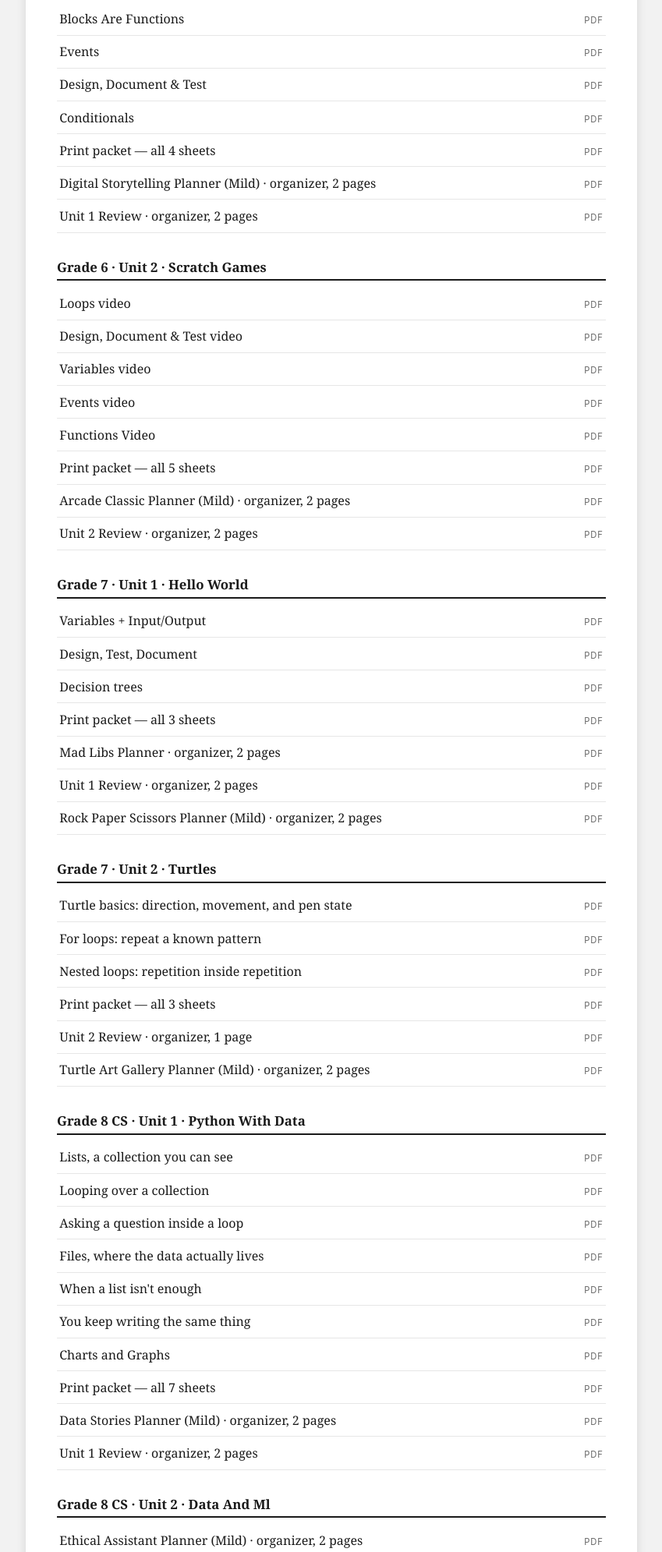
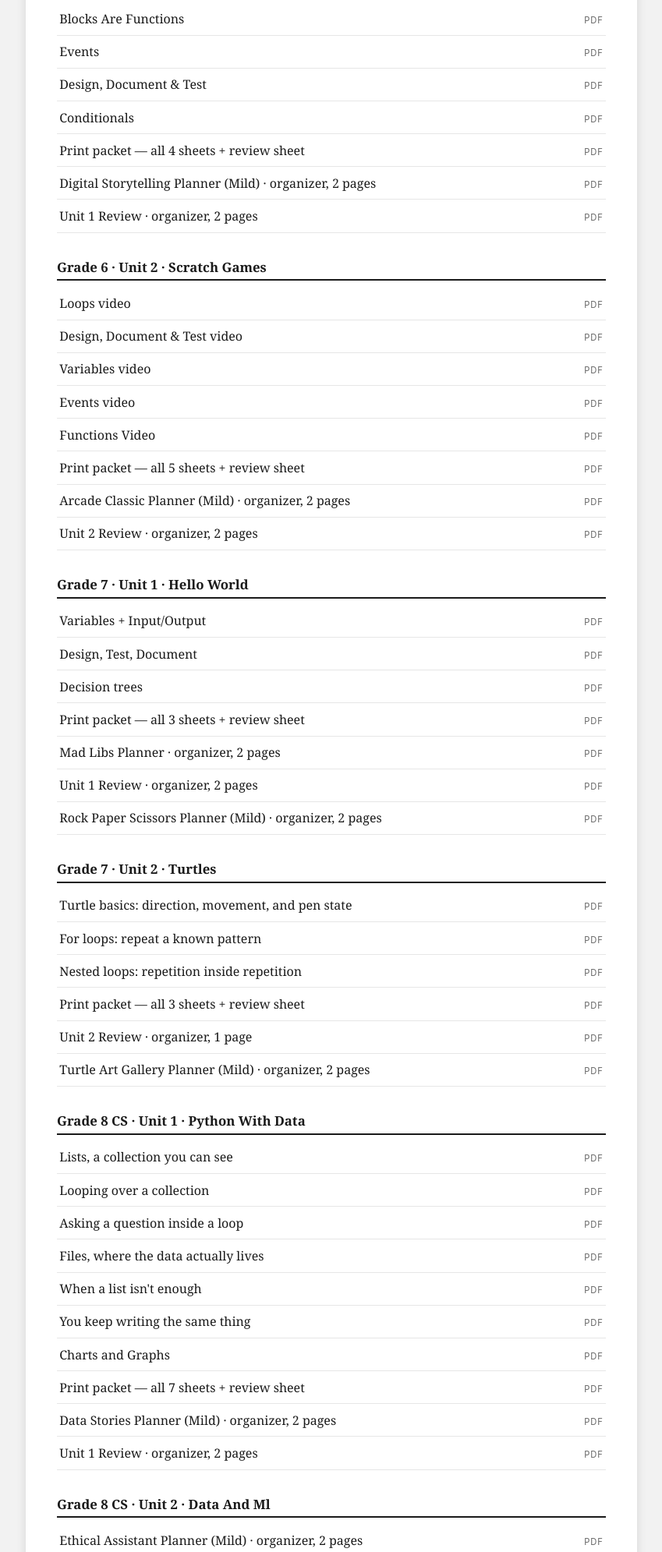
Before and after one commit to bsitkoff/cs-deck-assets, a plain HTML site: page guided-notes/index.html in a window 1280 px wide. Shown: the part 426-2417 px from the top of the page at 78% size, without its empty margins (215-1064 px from the left). Drawn offline with Linux system fonts and the light colour scheme.

Commit message:
Packets: review sheet + double-sided padding

```diff
--- a/guided-notes/index.html
+++ b/guided-notes/index.html
@@ -36,7 +36,7 @@
   <li><a href="g6-u1-events.pdf"><span>Events</span><span class="pdf">PDF</span></a></li>
   <li><a href="g6-u1-design-document-test.pdf"><span>Design, Document &amp; Test</span><span class="pdf">PDF</span></a></li>
   <li><a href="g6-u1-conditionals.pdf"><span>Conditionals</span><span class="pdf">PDF</span></a></li>
-  <li><a href="g6-u1-all-sheets.pdf"><span>Print packet &mdash; all 4 sheets</span><span class="pdf">PDF</span></a></li>
+  <li><a href="g6-u1-all-sheets.pdf"><span>Print packet &mdash; all 4 sheets + review sheet</span><span class="pdf">PDF</span></a></li>
   <li><a href="g6-u1-digital-storytelling-mild-planner.pdf"><span>Digital Storytelling Planner (Mild) &middot; organizer, 2 pages</span><span class="pdf">PDF</span></a></li>
   <li><a href="g6-u1-review-sheet.pdf"><span>Unit 1 Review &middot; organizer, 2 pages</span><span class="pdf">PDF</span></a></li>
 </ul>
@@ -48,7 +48,7 @@
   <li><a href="g6-u2-variables-video.pdf"><span>Variables video</span><span class="pdf">PDF</span></a></li>
   <li><a href="g6-u2-events-video.pdf"><span>Events video</span><span class="pdf">PDF</span></a></li>
   <li><a href="g6-u2-functions-video.pdf"><span>Functions Video</span><span class="pdf">PDF</span></a></li>
-  <li><a href="g6-u2-all-sheets.pdf"><span>Print packet &mdash; all 5 sheets</span><span class="pdf">PDF</span></a></li>
+  <li><a href="g6-u2-all-sheets.pdf"><span>Print packet &mdash; all 5 sheets + review sheet</span><span class="pdf">PDF</span></a></li>
   <li><a href="g6-u2-arcade-classic-mild-planner.pdf"><span>Arcade Classic Planner (Mild) &middot; organizer, 2 pages</span><span class="pdf">PDF</span></a></li>
   <li><a href="g6-u2-review-sheet.pdf"><span>Unit 2 Review &middot; organizer, 2 pages</span><span class="pdf">PDF</span></a></li>
 </ul>
@@ -58,7 +58,7 @@
   <li><a href="g7-u1-variables-input-output.pdf"><span>Variables + Input/Output</span><span class="pdf">PDF</span></a></li>
   <li><a href="g7-u1-design-test-document.pdf"><span>Design, Test, Document</span><span class="pdf">PDF</span></a></li>
   <li><a href="g7-u1-decision-trees.pdf"><span>Decision trees</span><span class="pdf">PDF</span></a></li>
-  <li><a href="g7-u1-all-sheets.pdf"><span>Print packet &mdash; all 3 sheets</span><span class="pdf">PDF</span></a></li>
+  <li><a href="g7-u1-all-sheets.pdf"><span>Print packet &mdash; all 3 sheets + review sheet</span><span class="pdf">PDF</span></a></li>
   <li><a href="g7-u1-mad-libs-planner.pdf"><span>Mad Libs Planner &middot; organizer, 2 pages</span><span class="pdf">PDF</span></a></li>
   <li><a href="g7-u1-review-sheet.pdf"><span>Unit 1 Review &middot; organizer, 2 pages</span><span class="pdf">PDF</span></a></li>
   <li><a href="g7-u1-rps-mild-planner.pdf"><span>Rock Paper Scissors Planner (Mild) &middot; organizer, 2 pages</span><span class="pdf">PDF</span></a></li>
@@ -69,7 +69,7 @@
   <li><a href="g7-u2-turtle-basics-direction-movement-and-pen-state.pdf"><span>Turtle basics: direction, movement, and pen state</span><span class="pdf">PDF</span></a></li>
   <li><a href="g7-u2-for-loops-repeat-a-known-pattern.pdf"><span>For loops: repeat a known pattern</span><span class="pdf">PDF</span></a></li>
   <li><a href="g7-u2-nested-loops-repetition-inside-repetition.pdf"><span>Nested loops: repetition inside repetition</span><span class="pdf">PDF</span></a></li>
-  <li><a href="g7-u2-all-sheets.pdf"><span>Print packet &mdash; all 3 sheets</span><span class="pdf">PDF</span></a></li>
+  <li><a href="g7-u2-all-sheets.pdf"><span>Print packet &mdash; all 3 sheets + review sheet</span><span class="pdf">PDF</span></a></li>
   <li><a href="g7-u2-review-sheet.pdf"><span>Unit 2 Review &middot; organizer, 1 page</span><span class="pdf">PDF</span></a></li>
   <li><a href="g7-u2-art-gallery-mild-planner.pdf"><span>Turtle Art Gallery Planner (Mild) &middot; organizer, 2 pages</span><span class="pdf">PDF</span></a></li>
 </ul>
@@ -83,7 +83,7 @@
   <li><a href="g8cs-u1-when-a-list-isn-t-enough.pdf"><span>When a list isn&#x27;t enough</span><span class="pdf">PDF</span></a></li>
   <li><a href="g8cs-u1-you-keep-writing-the-same-thing.pdf"><span>You keep writing the same thing</span><span class="pdf">PDF</span></a></li>
   <li><a href="g8cs-u1-charts-and-graphs.pdf"><span>Charts and Graphs</span><span class="pdf">PDF</span></a></li>
-  <li><a href="g8cs-u1-all-sheets.pdf"><span>Print packet &mdash; all 7 sheets</span><span class="pdf">PDF</span></a></li>
+  <li><a href="g8cs-u1-all-sheets.pdf"><span>Print packet &mdash; all 7 sheets + review sheet</span><span class="pdf">PDF</span></a></li>
   <li><a href="g8cs-u1-data-stories-mild-planner.pdf"><span>Data Stories Planner (Mild) &middot; organizer, 2 pages</span><span class="pdf">PDF</span></a></li>
   <li><a href="g8cs-u1-review-sheet.pdf"><span>Unit 1 Review &middot; organizer, 2 pages</span><span class="pdf">PDF</span></a></li>
 </ul>
```
Also changed, not shown: guided-notes/g6/index.html (+2 -2 lines), guided-notes/g7/index.html (+2 -2 lines), guided-notes/g8cs/index.html (+1 -1 lines), 7 other files.
